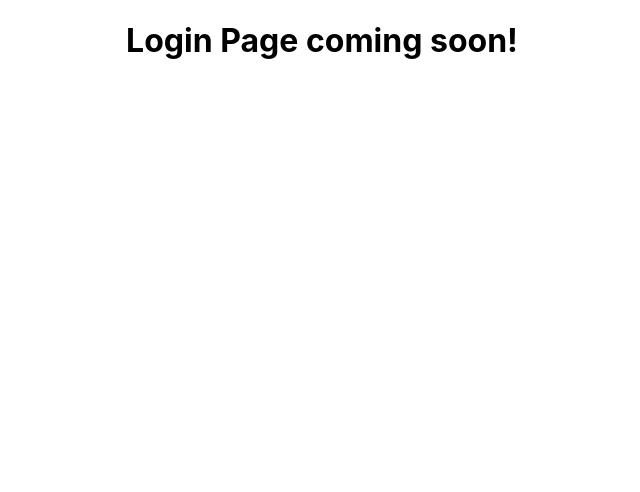
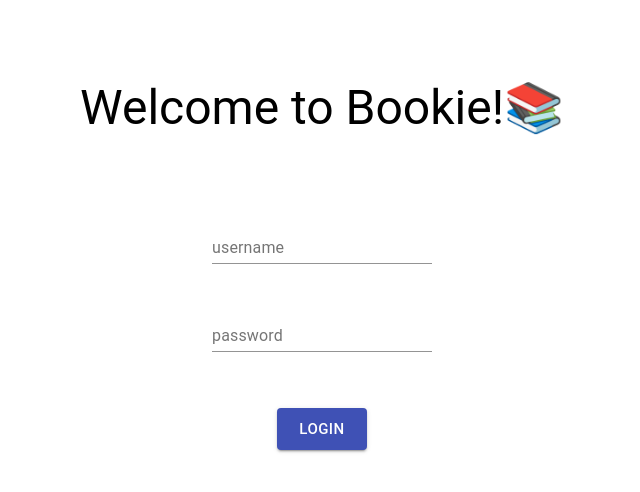
Before and after one commit to deekshasharma/secure-js-api-jwt, a React (Create React App) app: page / in a window 1280 px wide. Shown: the top 492 px of the page, without its empty margins (318-958 px from the left). Built offline with nearby package versions, Linux system fonts and the light colour scheme.

Commit message:
Changes from Module 02 code

```diff
--- a/src/components/Login.js
+++ b/src/components/Login.js
@@ -1,9 +1,78 @@
-import React from "react";
+import React, { useState } from "react";
+import { Grid, Typography, TextField, Button } from "@material-ui/core";
+import { useHistory } from "react-router-dom";
+let base64 = require("base-64");
+let headers = new Headers();
 
 export const Login = () => {
+  const [userName, setUserName] = useState("");
+  const [password, setPassword] = useState("");
+  const [loginError, setLoginError] = useState("");
+
+  const onChangeUsername = (username) => setUserName(username);
+  const onChangePassword = (password) => setPassword(password);
+  let history = useHistory();
+
+  const onClickLogin = () => {
+    headers.set(
+      "Authorization",
+      "Basic " + base64.encode(userName + ":" + password)
+    );
+    fetch("http://localhost:5000/login", { headers: headers, method: "POST" })
+      .then((res) => {
+        if (res.status === 200) return res.json();
+        else return null;
+      })
+      .then((json) => {
+        if (json) history.push("/books");
+        else setLoginError("username or password is incorrect!");
+      })
+      .catch((err) => console.log("Error logging into app ", err.message));
+  };
+
   return (
-    <div>
-      <h1>Login Page coming soon!</h1>
-    </div>
+    <Grid container direction={"column"} alignItems={"center"} style={{marginTop: "10vh"}}>
+      <Grid item style={{marginBottom: "10vh"}}>
+        <Typography variant={"h3"}>
+          Welcome to Bookie!
+          <span role={"img"} aria-label={"books"}>
+            📚
+          </span>
+        </Typography>
+      </Grid>
+      <Grid item style={{marginBottom: "5vh"}}>
+        <TextField
+          id={"username-input"}
+          label={"username"}
+          value={userName}
+          onChange={(e) => onChangeUsername(e.target.value)}
+        />
+      </Grid>
+      <Grid item style={{marginBottom: "7vh"}}>
+        <TextField
+          id={"password-input"}
+          label={"password"}
+          type={"password"}
+          value={password}
+          onChange={(e) => onChangePassword(e.target.value)}
+        />
+      </Grid>
+      <Grid item style={{marginBottom: "7vh"}}>
+        <Button
+          aria-label={"login"}
+          variant={"contained"}
+          size={"large"}
+          color={"primary"}
+          onClick={onClickLogin}
+        >
+          LOGIN
+        </Button>
+      </Grid>
+      <Grid item>
+        <Typography variant={"body2"} color={"error"}>
+          {loginError}
+        </Typography>
+      </Grid>
+    </Grid>
   );
 };
```
Also changed, not shown: src/server/server.js (+19 -2 lines), src/server/shared.js (added, +20 -0 lines).
